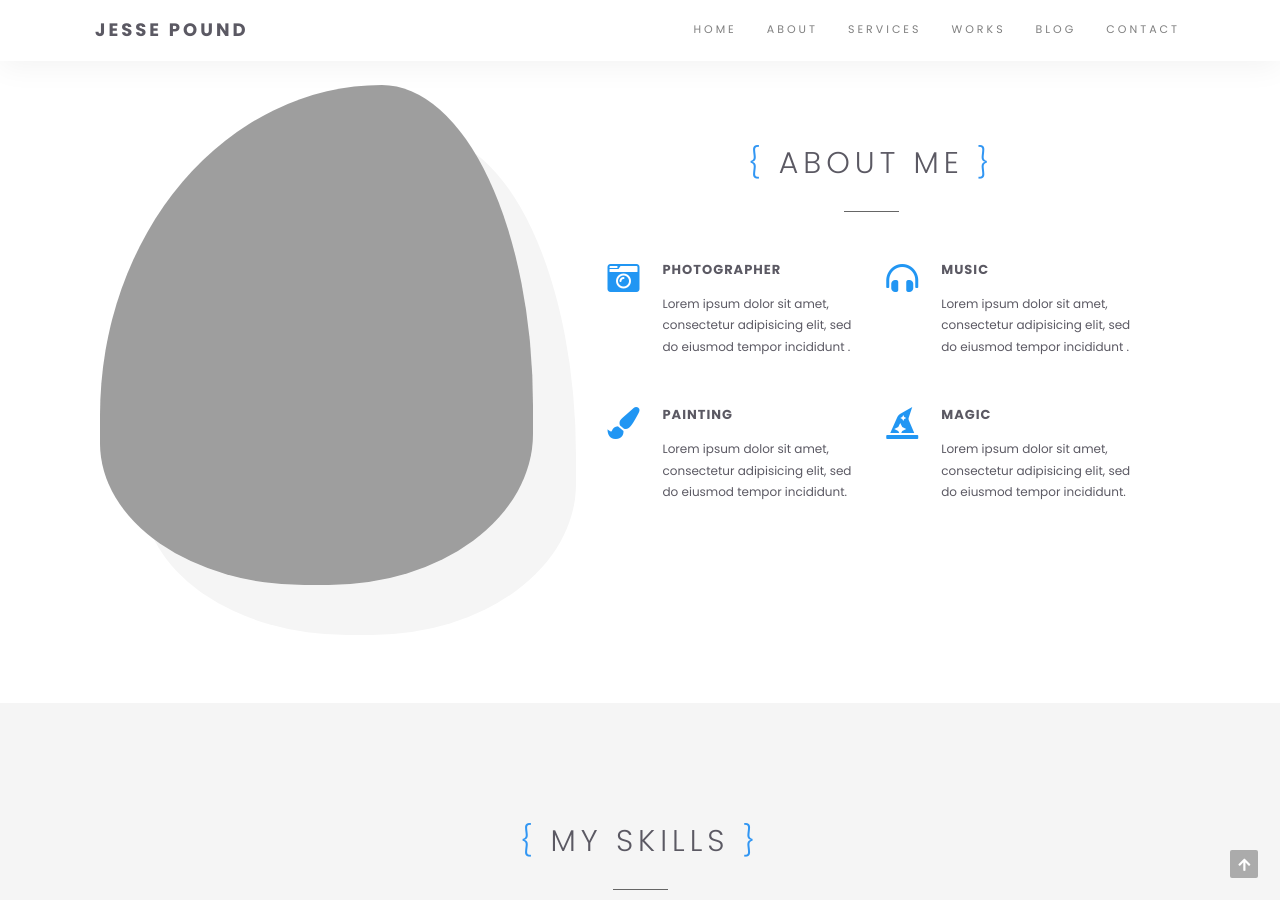
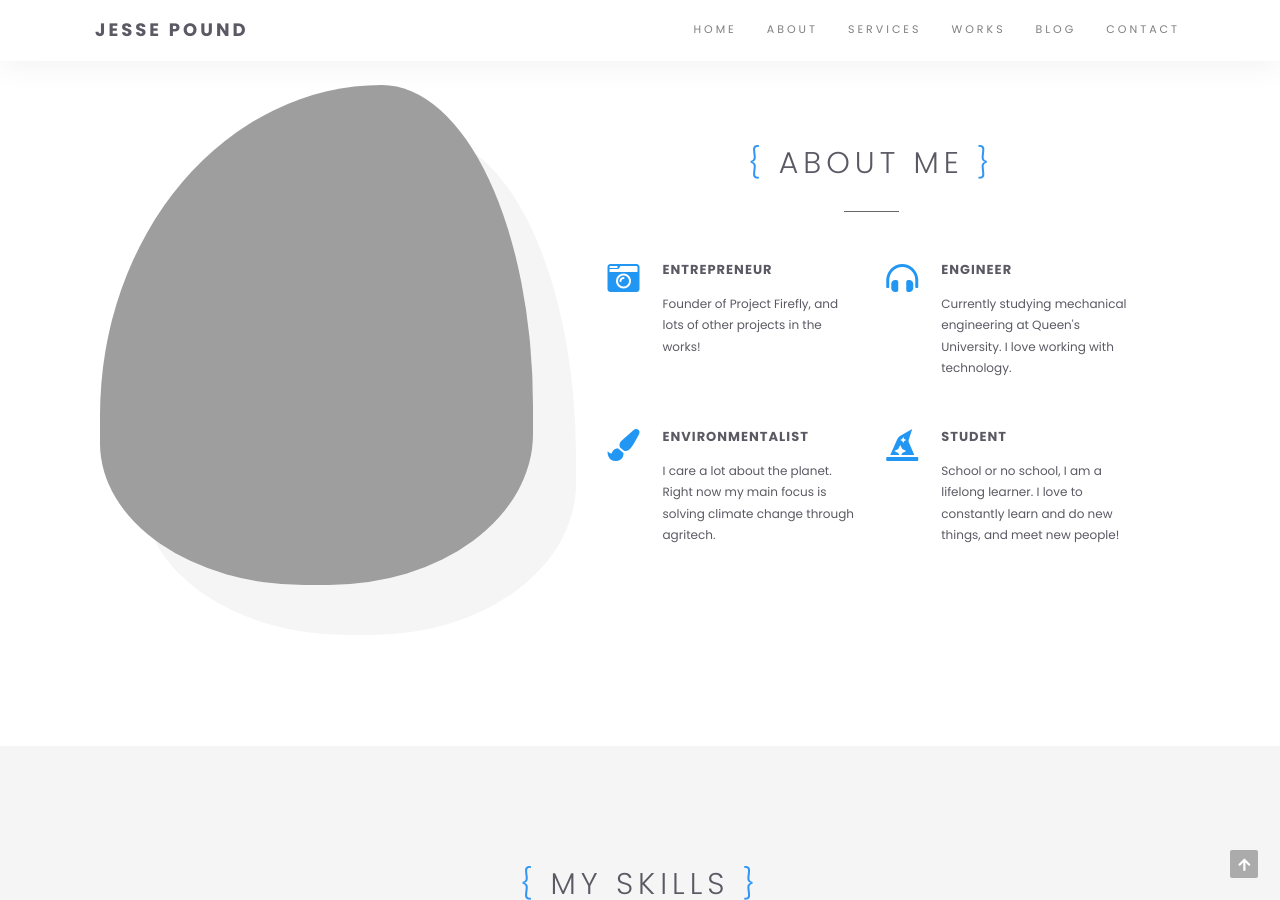
Before and after one commit to jlo13034/Jesse-Pound, a Jekyll site: the page built from index.html, in a window 1280 px wide and 900 px high, scrolled down 935 px. Built offline with Jekyll 4.4.1, drawn with Linux system fonts in a browser that asks for light colours.

Commit message:
About me section

```diff
--- a/index.html
+++ b/index.html
@@ -59,9 +59,9 @@ layout: default
 								<i class="fas fa-camera-retro"></i>
 							</div>
 							<div class="iconboxleft-text">
-								<h3 class="iconboxleft-title">Photographer</h3>
+								<h3 class="iconboxleft-title">Entrepreneur</h3>
 								<div class="iconboxleft-desc">
-									Lorem ipsum dolor sit amet, consectetur adipisicing elit, sed do eiusmod tempor incididunt .
+									Founder of Project Firefly, and lots of other projects in the works!
 								</div>
 							</div>
 						</div>
@@ -75,9 +75,9 @@ layout: default
 								<i class="fas fa-headphones-alt"></i>
 							</div>
 							<div class="iconboxleft-text">
-								<h3 class="iconboxleft-title">Music</h3>
+								<h3 class="iconboxleft-title">Engineer</h3>
 								<div class="iconboxleft-desc">
-									Lorem ipsum dolor sit amet, consectetur adipisicing elit, sed do eiusmod tempor incididunt .
+									Currently studying mechanical engineering at Queen's University. I love working with technology.
 								</div>
 							</div>
 						</div>
@@ -95,9 +95,9 @@ layout: default
 								<i class="fas fa-paint-brush"></i>
 							</div>
 							<div class="iconboxleft-text">
-								<h3 class="iconboxleft-title">Painting</h3>
+								<h3 class="iconboxleft-title">Environmentalist</h3>
 								<div class="iconboxleft-desc">
-									Lorem ipsum dolor sit amet, consectetur adipisicing elit, sed do eiusmod tempor incididunt.
+									I care a lot about the planet. Right now my main focus is solving climate change through agritech.
 								</div>
 							</div>
 						</div>
@@ -111,9 +111,9 @@ layout: default
 								<i class="fas fa-hat-wizard"></i>
 							</div>
 							<div class="iconboxleft-text">
-								<h3 class="iconboxleft-title">Magic</h3>
+								<h3 class="iconboxleft-title">Student</h3>
 								<div class="iconboxleft-desc">
-									Lorem ipsum dolor sit amet, consectetur adipisicing elit, sed do eiusmod tempor incididunt.
+									School or no school, I am a lifelong learner. I love to constantly learn and do new things, and meet new people!
 								</div>
 							</div>
 						</div>
```
